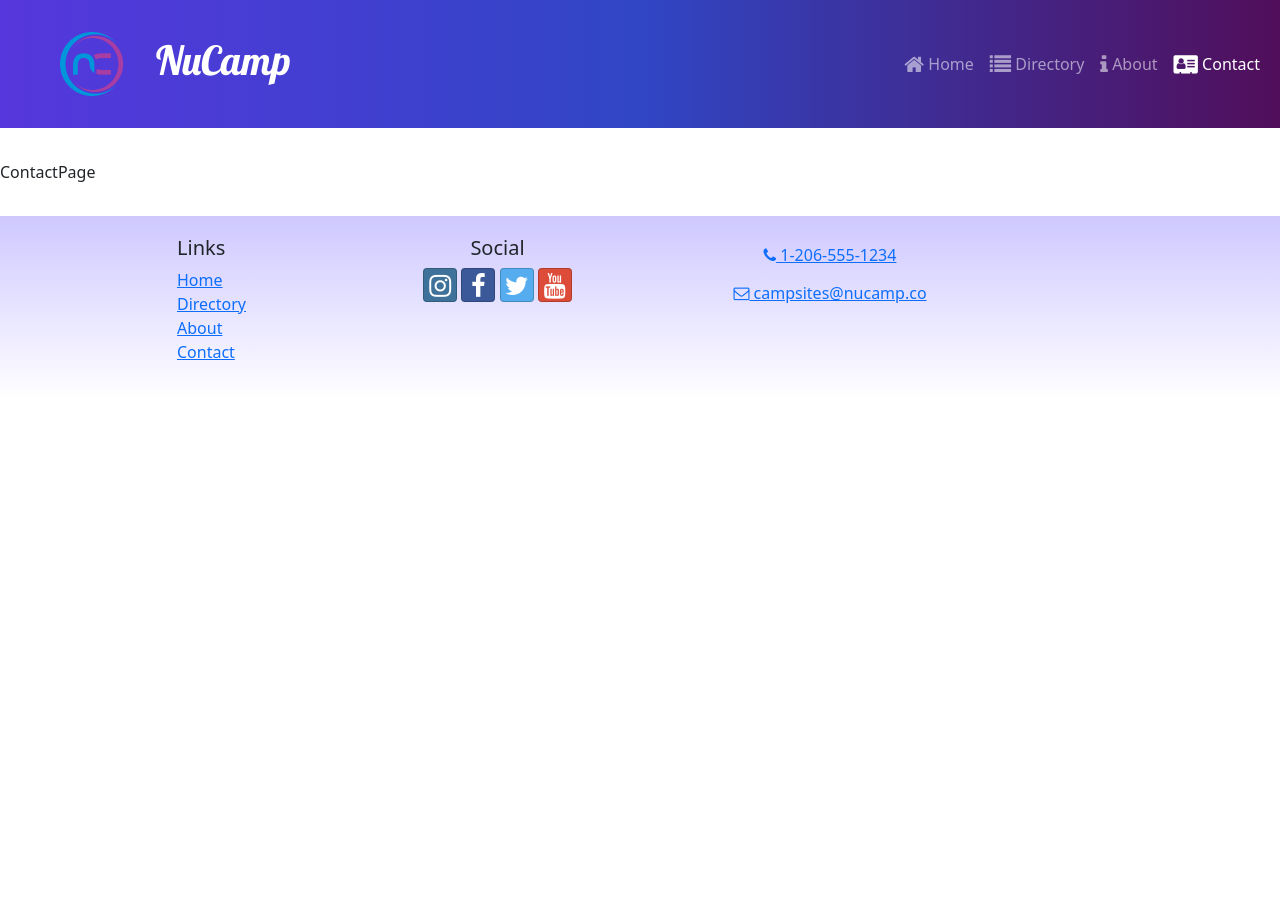
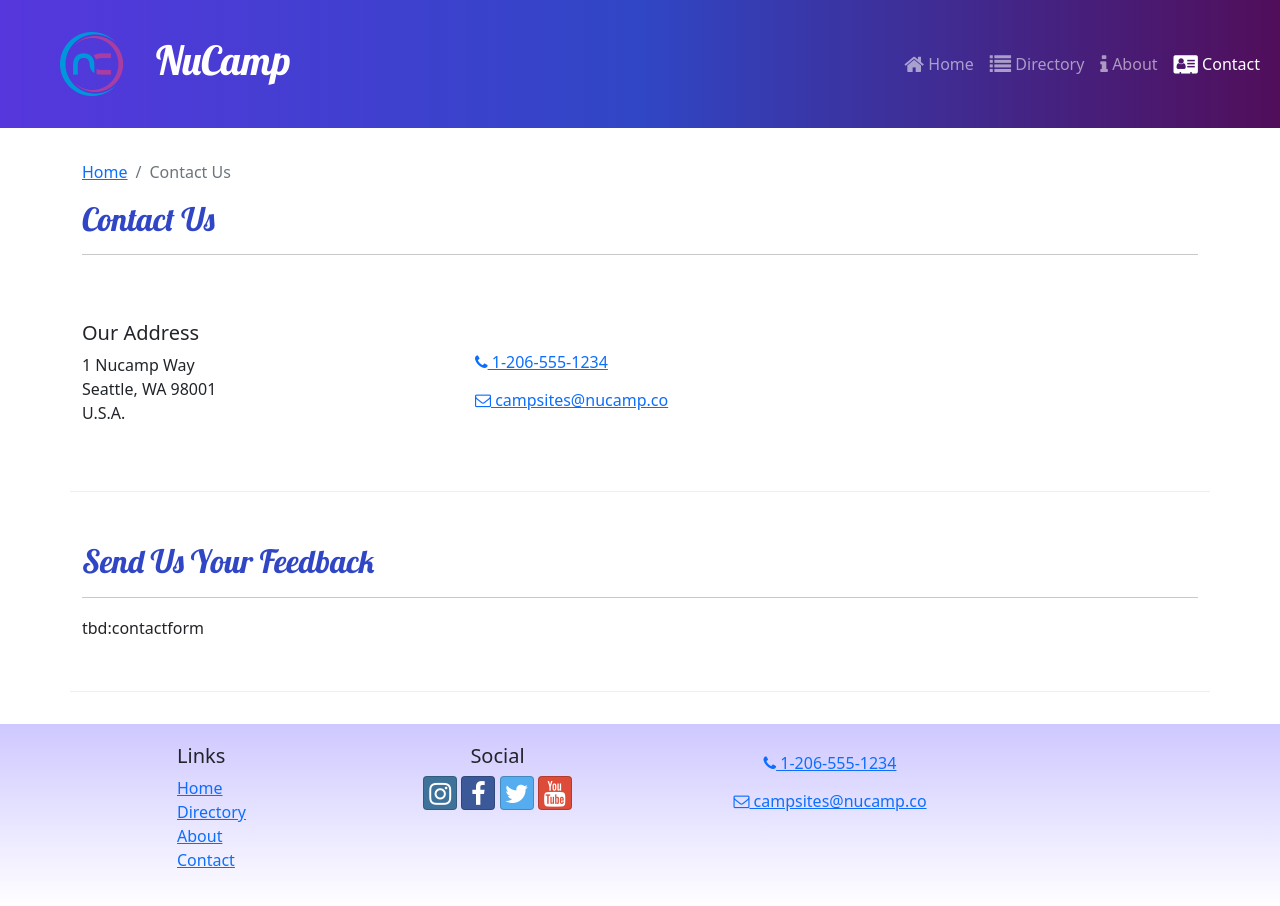
Before and after one commit to IanSLosch/nucampreact, a React (Create React App) app: page /contact in a window 1280 px wide. Before the commit the page ends 800 px from the top, so only its background shows below. Built offline with nearby package versions, Linux system fonts and the light colour scheme.

Commit message:
contact us form stage 1

```diff
--- /dev/null
+++ b/src/features/display/AnimatedDisplayCard.js
@@ -0,0 +1,32 @@
+import { Card, CardImg, CardText, CardBody, CardTitle } from 'reactstrap'
+import { useState, useEffect } from 'react'
+import { useSpring, animated } from 'react-spring'
+
+const AnimatedDisplayCard = ({ item}) => {
+    const { image, name, description } = item
+    const [toggle, setToggle] = useState(false)
+
+    const animatedStyle = useSpring({
+         opacity: toggle ? 1 : 0,
+         transform: toggle ? 'scale(1,1)' : 'scale(1,0)',
+         config: { duration: 500 }
+    })
+
+    useEffect(() => {
+        setToggle(true)
+    }, [])
+
+    return (
+        <animated.div style={animatedStyle}>
+            <Card>
+                <CardImg src={image} alt={name} />
+                <CardBody>
+                    <CardTitle>{name}</CardTitle>
+                    <CardText>{description}</CardText>
+                </CardBody>
+            </Card>
+        </animated.div>
+    )
+}
+
+export default AnimatedDisplayCard
--- a/src/features/display/DisplayList.js
+++ b/src/features/display/DisplayList.js
@@ -1,8 +1,11 @@
 import { Col, Row } from 'reactstrap'
-import DisplayCard from './DisplayCard'
+// import DisplayCard from './DisplayCard'
+import AnimatedDisplayCard from './AnimatedDisplayCard'
 import { selectFeaturedCampsite } from '../campsites/campsitesSlice'
 import { selectFeaturedPromotion } from '../promotions/promotionsSlice'
 import { selectFeaturedPartner } from '../partners/partnersSlice'
+
+
 
 const DisplayList = () => {
     const items = [selectFeaturedCampsite(), selectFeaturedPromotion(), selectFeaturedPartner()]
@@ -11,9 +14,11 @@
         <Row>
             {items.map((item, idx) => {
                 return (
-                    <Col md className='m-1' key={idx}>
-                        <DisplayCard item={item} />
-                    </Col>
+                    item && (
+                        <Col md className='m-1' key={idx}>
+                            <AnimatedDisplayCard item={item} />
+                        </Col>
+                    )
                 )
             })}
         </Row>
--- a/src/pages/ContactPage.js
+++ b/src/pages/ContactPage.js
@@ -1,10 +1,55 @@
+import { Container, Col, Row } from "reactstrap"
+import SubHeader from "../components/SubHeader"
 
 
 
 
 
 const ContactPage = () => {
-    return <div>ContactPage</div>
+    return (
+        <Container>
+            <SubHeader current='Contact Us' />
+
+            <Row className='row-content align-items-center'>
+                <Col sm='4'>
+                    <h5>Our Address</h5>
+                    <address>
+                        1 Nucamp Way
+                        <br />
+                        Seattle, WA 98001
+                        <br />
+                        U.S.A.
+                    </address>
+                </Col>
+                <Col>
+                    <a
+                        role='button'
+                        className='btn btn-link'
+                        href='tel:+12065551234'
+                    >
+                        <i className='fa fa-phone' /> 1-206-555-1234
+                    </a>
+                    <br />
+                    <a
+                        role='button'
+                        className='btn btn-link'
+                        href='mailto:fakeemail@fakeemail.co'
+                    >
+                        <i className='fa fa-envelope-o' /> campsites@nucamp.co
+                    </a>
+                </Col>
+            </Row>
+            <Row className='row-content'>
+                <Col xs='12'>
+                    <h2>Send Us Your Feedback</h2>
+                    <hr />
+                </Col>
+                <Col md='10'>
+                tbd:contactform
+                </Col>
+            </Row>
+        </Container>
+    )
 }
 
 export default ContactPage
```
